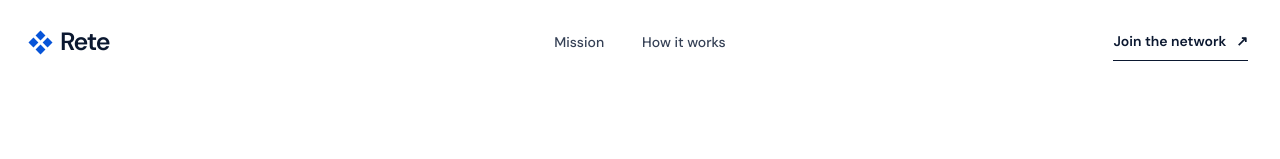
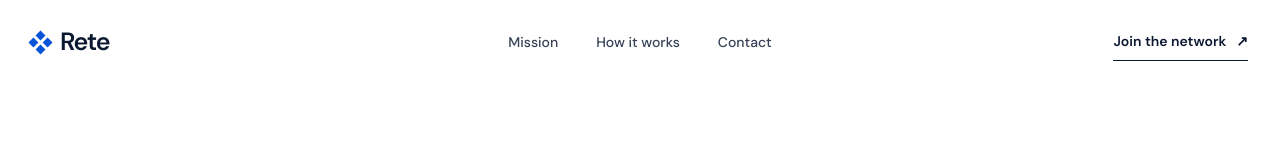
Before and after one commit to ethanw0908/website, a plain HTML site: page index.html in a window 1280 px wide. Shown: the top 159 px of the page. Drawn offline with Linux system fonts and the light colour scheme.

Commit message:
Add contact email links

```diff
--- a/index.html
+++ b/index.html
@@ -38,6 +38,7 @@
       <nav class="desktop-nav" aria-label="Main navigation">
         <a href="#mission">Mission</a>
         <a href="#network">How it works</a>
+        <a href="mailto:ethan.wang@nyu.edu">Contact</a>
       </nav>
 
       <a class="nav-cta" href="#waitlist" data-role-link="I need compute">
@@ -255,6 +256,7 @@
         <a href="#mission">Mission</a>
         <a href="#network">Network</a>
         <a href="#waitlist">Private beta</a>
+        <a href="mailto:ethan.wang@nyu.edu">Contact</a>
       </div>
       <small>© <span id="year"></span> Rete AI Development. All rights reserved.</small>
     </footer>
```
